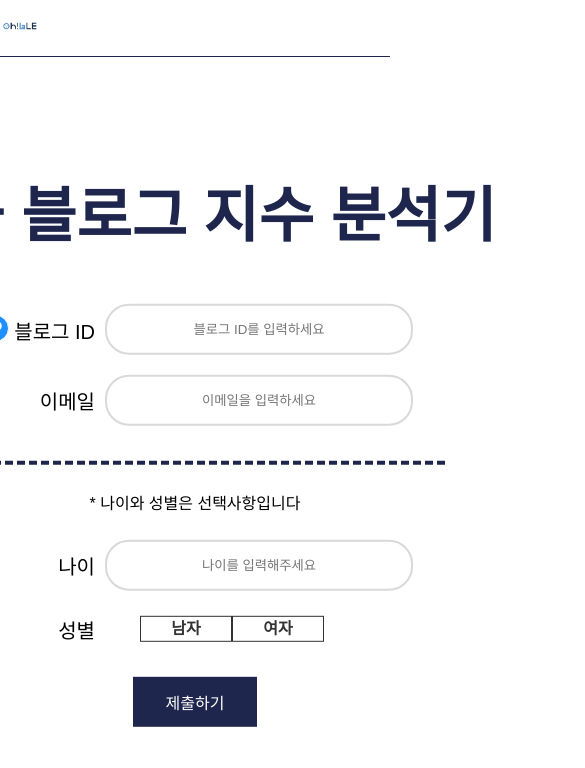
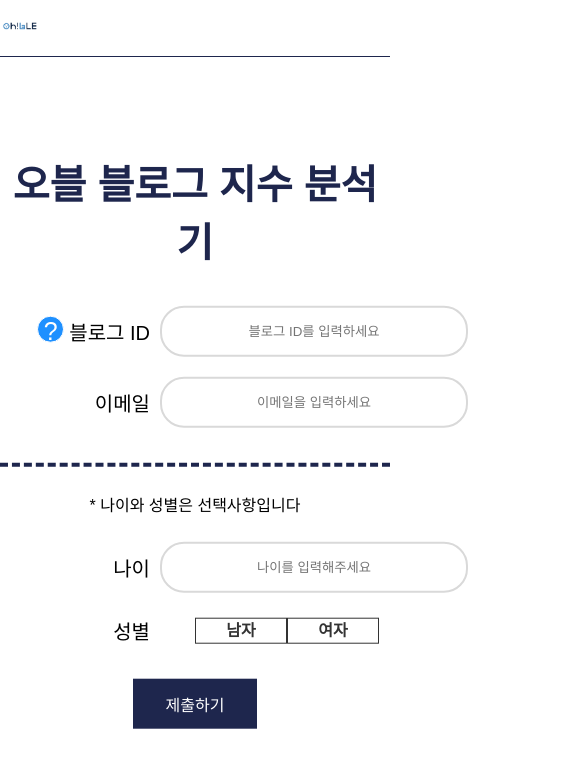
Before and after one commit to hyde0395/ohble_influencer_analysis_website, a Next.js app: page / in a window 390 px wide. Shown: the top 768 px of the page, 585 px wide, since content can reach past the window. Built offline with nearby package versions, Linux system fonts and the light colour scheme.

Commit message:
모바일 최적화중

```diff
--- a/styles/globals.css
+++ b/styles/globals.css
@@ -3,6 +3,7 @@
   padding: 0;
   font-family: sans-serif;
   background: #ffffff;
+  overflow-x: hidden;
 }
 
 /* 로고 아래의 선 */
@@ -10,11 +11,13 @@
   margin: 0 auto;
   border-bottom: 1.5px solid #1e264d;
 }
+
 .logo {
   width: 10%;
   height: 10%;
   margin: 20px auto;
 }
+
 /* 물음표 버튼 */
 .questionMark {
   margin-right: 5px;
@@ -42,20 +45,22 @@
   background: none;
   text-align: center;
 }
+
 .box h1 {
   color: #1e264d;
-  font-size: 60px;
+  font-size: 40px;
   text-transform: uppercase;
   font-weight: 800;
   padding-top: 30px;
 }
-/* @media screen and (max-width: 768px) {
+
+@media screen and (max-width: 768px) {
   .box h1 {
     font: 1.5rem;
   }
 
   .box {
-    background-color: #1e90ff;
+    /* background-color: #1e90ff; */
     width: 100%;
   }
 
@@ -67,13 +72,14 @@
   .box input[type="number"] {
     padding: 12px 12px;
   }
-} */
+}
 
 /* number input 화살표 없애기 */
 input[type="number"]::-webkit-outer-spin-button,
 input[type="number"]::-webkit-inner-spin-button {
   -webkit-appearance: none;
 }
+
 /* ID, Email, 나이 입력칸  */
 .box input[type="text"],
 .box input[type="number"] {
@@ -89,6 +95,7 @@
   color: #1e264d;
   border-radius: 24px;
 }
+
 .box input[type="submit"] {
   border: 0;
   background: #1e264d;
@@ -102,6 +109,7 @@
   cursor: pointer;
   font-size: 1rem;
 }
+
 /* .box input[type="submit"]:hover {
   background: #1e90ff;
 } */
@@ -125,6 +133,7 @@
   text-align: center;
   color: #5f5f5f;
 }
+
 .id_example1 {
   font-size: 1px;
 }
@@ -151,17 +160,20 @@
   text-align: center;
   margin-left: 120px;
 }
+
 /* 중간 점 선 */
 .dashed_line {
   margin: 25px auto;
   border-bottom: 4px dashed #1e264d;
 }
+
 div.settings {
   display: grid;
   grid-template-columns: max-content max-content;
   grid-gap: 5px;
   /* background-color: aqua; */
 }
+
 div.settings label {
   text-align: right;
   display: inline-block;
@@ -170,9 +182,11 @@
   text-align: right;
   font-size: 20px;
 }
+
 div.settings label:after {
   content: "";
 }
+
 .gender {
   margin-right: 10px;
 }
@@ -181,14 +195,16 @@
   max-width: 500px;
   margin: 0 auto;
 }
+
 .radio_box {
   padding: 15px 10px;
 }
+
 .radio_box input[type="radio"] {
   display: none;
 }
 
-.radio_box input[type="radio"] + label {
+.radio_box input[type="radio"]+label {
   display: inline-block;
   cursor: pointer;
   height: 24px;
@@ -200,11 +216,13 @@
   font-size: 1rem;
   /* margin-right: 20px; */
 }
-.radio_box input[type="radio"] + label {
+
+.radio_box input[type="radio"]+label {
   background-color: #fff;
   color: #333;
 }
-.radio_box input[type="radio"]:checked + label {
+
+.radio_box input[type="radio"]:checked+label {
   background-color: #333;
   color: #fff;
 }
```
